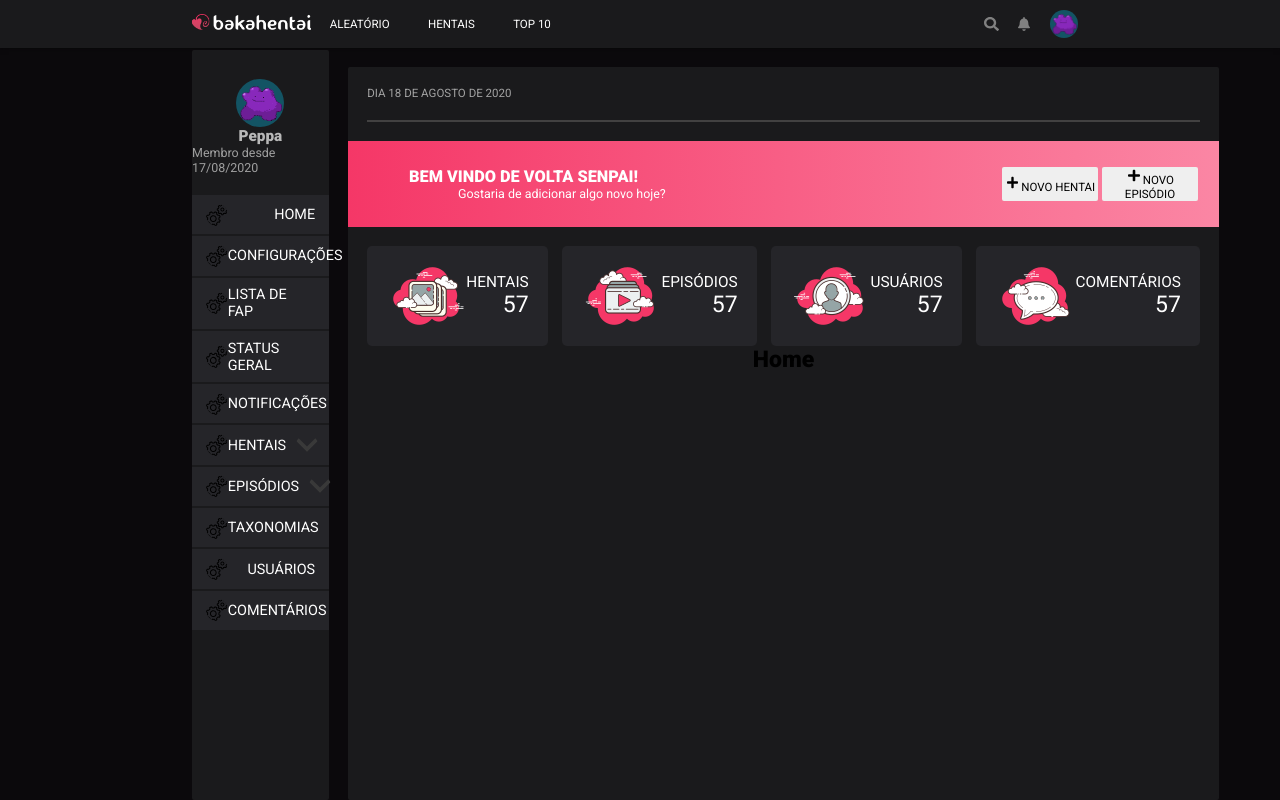
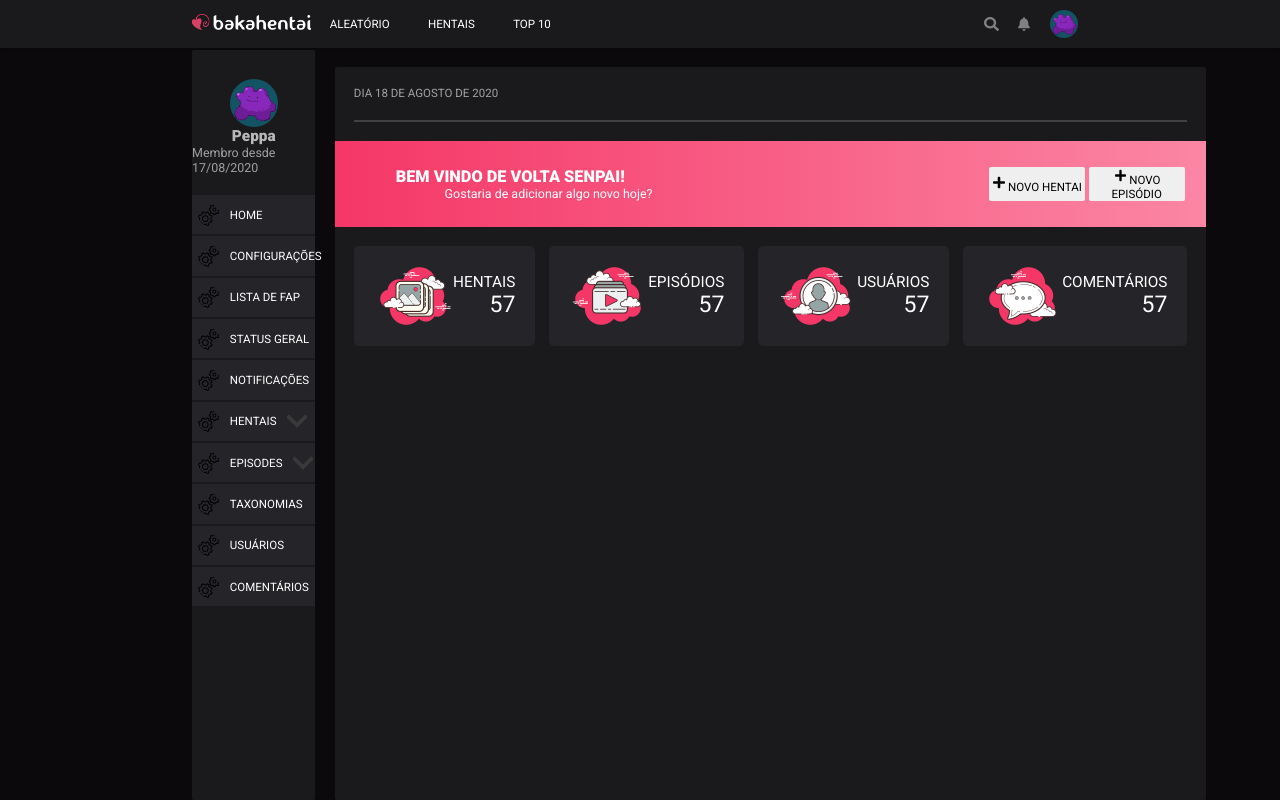
Before and after one commit to PeppoDev/bakahentai-dashboard, a React (Create React App) app: page / in a window 1280 px wide. Built offline with nearby package versions, Linux system fonts and the light colour scheme.

Commit message:
add refactored components

```diff
--- a/src/App.js
+++ b/src/App.js
@@ -9,7 +9,6 @@ import "./App.scss";
 //components
 import Bar from "../src/components/Bar";
 import MenuAside from "./components/MenuAside";
-import Header from "./components/Header";
 //react-redux
 import { Provider } from "react-redux";
 import store from "./store/reducers/index";
@@ -23,7 +22,6 @@ function App() {
           <div className="main-container">
             <MenuAside />
             <main className="main-page">
-              <Header />
               <Switch>
                 <Route path="/" exact component={pages.Home} />
                 <Route path="/Settings" exact component={pages.Settings} />
--- a/src/App.scss
+++ b/src/App.scss
@@ -16,6 +16,7 @@
         .main-page {
             height: calc(100% - 2rem);
             width: 100%;
+
             background-color: var(--color-boxes);
             margin-top: 2rem;
             margin-left: 2rem;
@@ -25,9 +26,9 @@
             .page-container {
                 display: flex;
                 flex-direction: column;
-                flex: 1;
-                align-items: center;
-                justify-content: center;
+                width: 100%;
+                height: 100%;
+
             }
         }
 
--- a/src/assets/styles/global.scss
+++ b/src/assets/styles/global.scss
@@ -8,6 +8,7 @@
   --color-menu: #252529;
   --color-menu-hover: #2b2a2a;
   --color-primary-pink: #f53767;
+  --color-dropdown-button: #393939;
 }
 
 * {
--- /dev/null
+++ b/src/components/DropDownButton/index.jsx
@@ -0,0 +1,22 @@
+import React from "react";
+import { Link } from "react-router-dom";
+//redux
+import { useDispatch } from "react-redux";
+import allActions from "../../store/actions";
+//css
+import "./styles.scss";
+
+function DropDownButton({ icon, text, to, initial }) {
+  const dispatch = useDispatch();
+  return (
+    <Link
+      to={initial ? "/" : `/${to}`}
+      className="dropdown-button"
+      onClick={() => dispatch(allActions.pageActions.changePage(to))}
+    >
+      {text}
+    </Link>
+  );
+}
+
+export default DropDownButton;
--- /dev/null
+++ b/src/components/DropDownButton/styles.scss
@@ -0,0 +1,20 @@
+.dropdown-button {
+    width: 100%;
+    display: flex;
+    text-transform: uppercase;
+    background-color: var(--color-dropdown-button);
+    border: 0;
+    color: #fff;
+    margin: 1px 0;
+    font-size: 1.2rem;
+    transition: .2s ease;
+    text-decoration: none;
+    justify-content: center;
+    align-items: center;
+    padding: 0.9rem 5%;
+
+    &:hover {
+        background-color: var(--color-menu-hover);
+    }
+
+}
--- /dev/null
+++ b/src/components/DropDownMenu/index.jsx
@@ -0,0 +1,27 @@
+import React from "react";
+
+//assets
+import arrowIcon from "../../assets/icons/arrow.svg";
+//css
+import "./styles.scss";
+
+export default function DropDownMenu(props) {
+  const [showMenu, setShowMenu] = React.useState(false);
+
+  return (
+    <>
+      <button
+        to="/hentais"
+        className="dropdown-menu"
+        onClick={() => setShowMenu(showMenu ? false : true)}
+      >
+        <img src={props.icon} alt="" />
+        {props.text}
+
+        <img className="sub-icon" src={arrowIcon} alt="" />
+      </button>
+
+      {showMenu ? props.children : null}
+    </>
+  );
+}
--- /dev/null
+++ b/src/components/DropDownMenu/styles.scss
@@ -0,0 +1,34 @@
+.dropdown-menu {
+    width: 100%;
+    display: flex;
+    text-transform: uppercase;
+    background-color: var(--color-menu);
+    border: 0;
+    color: #fff;
+    margin: 1px 0;
+    font-size: 1.2rem;
+    transition: .2s ease;
+    text-decoration: none;
+    justify-content: flex-start;
+    align-items: center;
+    padding: 0.9rem 5%;
+
+    img {
+        width: 2.3rem;
+    }
+
+    img:first-child {
+
+        margin-right: 1rem;
+    }
+
+    img:last-child {
+        margin-left: 1rem;
+
+    }
+
+    &:hover {
+        background-color: var(--color-menu-hover);
+    }
+
+}
--- a/src/components/MenuAside/index.jsx
+++ b/src/components/MenuAside/index.jsx
@@ -1,136 +1,42 @@
 import React from "react";
-import { Link } from "react-router-dom";
 //assets
 import photo from "../../assets/images/ditto.png";
 import settingsIcon from "../../assets/icons/settings.svg";
-import arrowIcon from "../../assets/icons/arrow.svg";
-
 //css
 import "./styles.scss";
-//react-redux
-import { useDispatch } from "react-redux";
-import allActions from "../../store/actions";
+//components
+import MenuButton from "../MenuButton";
+import DropDownMenu from "../DropDownMenu";
+import DropDownButton from "../DropDownButton";
 
 function MenuAside() {
-  const dispatch = useDispatch();
-
-  const [showHentaiM, setShowHentaiM] = React.useState(false);
-  const [showEpisodeM, setShowEpisodeM] = React.useState(false);
-
   return (
     <aside className="menu-container">
       <img src={photo} alt="" />
       <h2>Peppa</h2>
       <p>Membro desde 17/08/2020</p>
-      <Link
-        to="/"
-        className="section-button"
-        onClick={() => dispatch(allActions.pageActions.changePage("home"))}
-      >
-        <img className="icon-aside" src={settingsIcon} alt="" />
-        Home
-      </Link>
-      <Link
-        to="/settings"
-        className="section-button"
-        onClick={() => dispatch(allActions.pageActions.changePage("settings"))}
-      >
-        <img className="icon-aside" src={settingsIcon} alt="" />
-        Configurações
-      </Link>
-      <Link
-        to="/faplist"
-        className="section-button"
-        onClick={() => dispatch(allActions.pageActions.changePage("faplist"))}
-      >
-        <img className="icon-aside" src={settingsIcon} alt="" />
-        Lista de Fap
-      </Link>
-      <Link
-        to="/status"
-        className="section-button"
-        onClick={() => dispatch(allActions.pageActions.changePage("status"))}
-      >
-        <img className="icon-aside" src={settingsIcon} alt="" />
-        Status Geral
-      </Link>
-      <Link
-        to="/notifications"
-        className="section-button"
-        onClick={() =>
-          dispatch(allActions.pageActions.changePage("notifications"))
-        }
-      >
-        <img className="icon-aside" src={settingsIcon} alt="" />
-        Notificações
-      </Link>
-      <Link
-        to="/hentais"
-        className="section-button"
-        onClick={() =>
-          dispatch(
-            allActions.pageActions.changePage("hentais"),
-            setShowHentaiM(showHentaiM ? false : true)
-          )
-        }
-      >
-        <img className="icon-aside" src={settingsIcon} alt="" />
-        Hentais
-        <img className="icon-aside sub-icon" src={arrowIcon} alt="" />
-      </Link>
 
-      {showHentaiM ? (
-        <>
-          <button className="sub-button">Todos Hentais</button>
-          <button className="sub-button">Cadastrar Hentais</button>
-        </>
-      ) : null}
-      <Link
-        to="/episodes"
-        className="section-button"
-        onClick={() =>
-          dispatch(
-            allActions.pageActions.changePage("episodes"),
-            setShowEpisodeM(showEpisodeM ? false : true)
-          )
-        }
-      >
-        <img className="icon-aside" src={settingsIcon} alt="" />
-        Episódios
-        <img className="icon-aside sub-icon" src={arrowIcon} alt="" />
-      </Link>
-      {showEpisodeM ? (
-        <>
-          <button className="sub-button">Todos Episódios</button>
-          <button className="sub-button">Cadastrar Episódios</button>
-        </>
-      ) : null}
-      <Link
-        to="/taxonomies"
-        className="section-button"
-        onClick={() =>
-          dispatch(allActions.pageActions.changePage("taxonomies"))
-        }
-      >
-        <img className="icon-aside" src={settingsIcon} alt="" />
-        Taxonomias
-      </Link>
-      <Link
-        to="/users"
-        className="section-button"
-        onClick={() => dispatch(allActions.pageActions.changePage("users"))}
-      >
-        <img className="icon-aside" src={settingsIcon} alt="" />
-        Usuários
-      </Link>
-      <Link
-        to="/comments"
-        className="section-button"
-        onClick={() => dispatch(allActions.pageActions.changePage("comments"))}
-      >
-        <img className="icon-aside" src={settingsIcon} alt="" />
-        Comentários
-      </Link>
+      <MenuButton to="home" initial icon={settingsIcon} text="Home" />
+      <MenuButton to="settings" icon={settingsIcon} text="Configurações" />
+      <MenuButton to="faplist" icon={settingsIcon} text="Lista de Fap" />
+      <MenuButton to="status" icon={settingsIcon} text="Status Geral " />
+      <MenuButton to="notifications" icon={settingsIcon} text="Notificações" />
+
+      <DropDownMenu text="Hentais" icon={settingsIcon}>
+        <DropDownButton text="Todos Hentais" to="hentais" />
+        <DropDownButton text="Cadastrar Hentais" to="hentais" />
+      </DropDownMenu>
+
+      <DropDownMenu text="Episodes" icon={settingsIcon}>
+        <DropDownButton text="Todos Episódios" to="episodes" />
+        <DropDownButton text="Cadastrar Episódios" to="episodes" />
+      </DropDownMenu>
+
+      <MenuButton to="taxonomies" icon={settingsIcon} text="Taxonomias" />
+
+      <MenuButton to="users" icon={settingsIcon} text="Usuários" />
+
+      <MenuButton to="comments" icon={settingsIcon} text="Comentários" />
     </aside>
   );
 }
--- a/src/components/MenuAside/styles.scss
+++ b/src/components/MenuAside/styles.scss
@@ -26,63 +26,6 @@
         margin-bottom: 2rem;
     }
 
-    .sub-icon {
-
-        margin-left: 1rem;
 
 
-    }
-
-    .sub-button {
-        width: 100%;
-        display: flex;
-        text-transform: uppercase;
-        background-color: #393939;
-        border: 0;
-        color: #fff;
-        margin: 1px 0;
-        font-size: 1.5rem;
-        transition: .2s ease;
-        text-decoration: none;
-        justify-content: center;
-        align-items: center;
-        padding-left: 5%;
-
-
-        &:hover {
-            background-color: var(--color-menu-hover);
-        }
-
-    }
-
-    .section-button {
-        padding-left: 15%;
-        padding-right: 15%;
-
-        width: 100%;
-        display: flex;
-        text-transform: uppercase;
-        background-color: var(--color-menu);
-        border: 0;
-        color: #fff;
-        margin: 1px 0;
-        font-size: 1.5rem;
-        padding: 0.9rem 0;
-        transition: .2s ease;
-        text-decoration: none;
-        justify-content: space-between;
-        align-items: center;
-        padding-left: 10%;
-        padding-right: 10%;
-
-        .icon-aside {
-            width: 2.3rem;
-
-        }
-
-        &:hover {
-            background-color: var(--color-menu-hover);
-        }
-    }
-
 }
--- /dev/null
+++ b/src/components/MenuButton/index.jsx
@@ -0,0 +1,23 @@
+import React from "react";
+import { Link } from "react-router-dom";
+//redux
+import { useDispatch } from "react-redux";
+import allActions from "../../store/actions";
+//css
+import "./styles.scss";
+
+function MenuButton({ icon, text, to, initial }) {
+  const dispatch = useDispatch();
+  return (
+    <Link
+      to={initial ? "/" : `/${to}`}
+      className="section-button"
+      onClick={() => dispatch(allActions.pageActions.changePage(to))}
+    >
+      <img src={icon} alt="" />
+      {text}
+    </Link>
+  );
+}
+
+export default MenuButton;
--- /dev/null
+++ b/src/components/MenuButton/styles.scss
@@ -0,0 +1,25 @@
+ .section-button {
+     width: 100%;
+     display: flex;
+     text-transform: uppercase;
+     background-color: var(--color-menu);
+     border: 0;
+     color: #fff;
+     margin: 1px 0;
+     font-size: 1.2rem;
+     transition: .2s ease;
+     text-decoration: none;
+     justify-content: flex-start;
+     align-items: center;
+     padding: 0.9rem 5%;
+
+     img {
+         width: 2.3rem;
+         margin-right: 1rem;
+
+     }
+
+     &:hover {
+         background-color: var(--color-menu-hover);
+     }
+ }
--- a/src/pages/Home/index.jsx
+++ b/src/pages/Home/index.jsx
@@ -1,11 +1,13 @@
 import React from "react";
 //css
 import "./styles.scss";
+//components
+import Header from "../../components/Header";
 
 function Home() {
   return (
     <section className="page-container home">
-      <h2>Home</h2>
+      <Header />
     </section>
   );
 }
```
